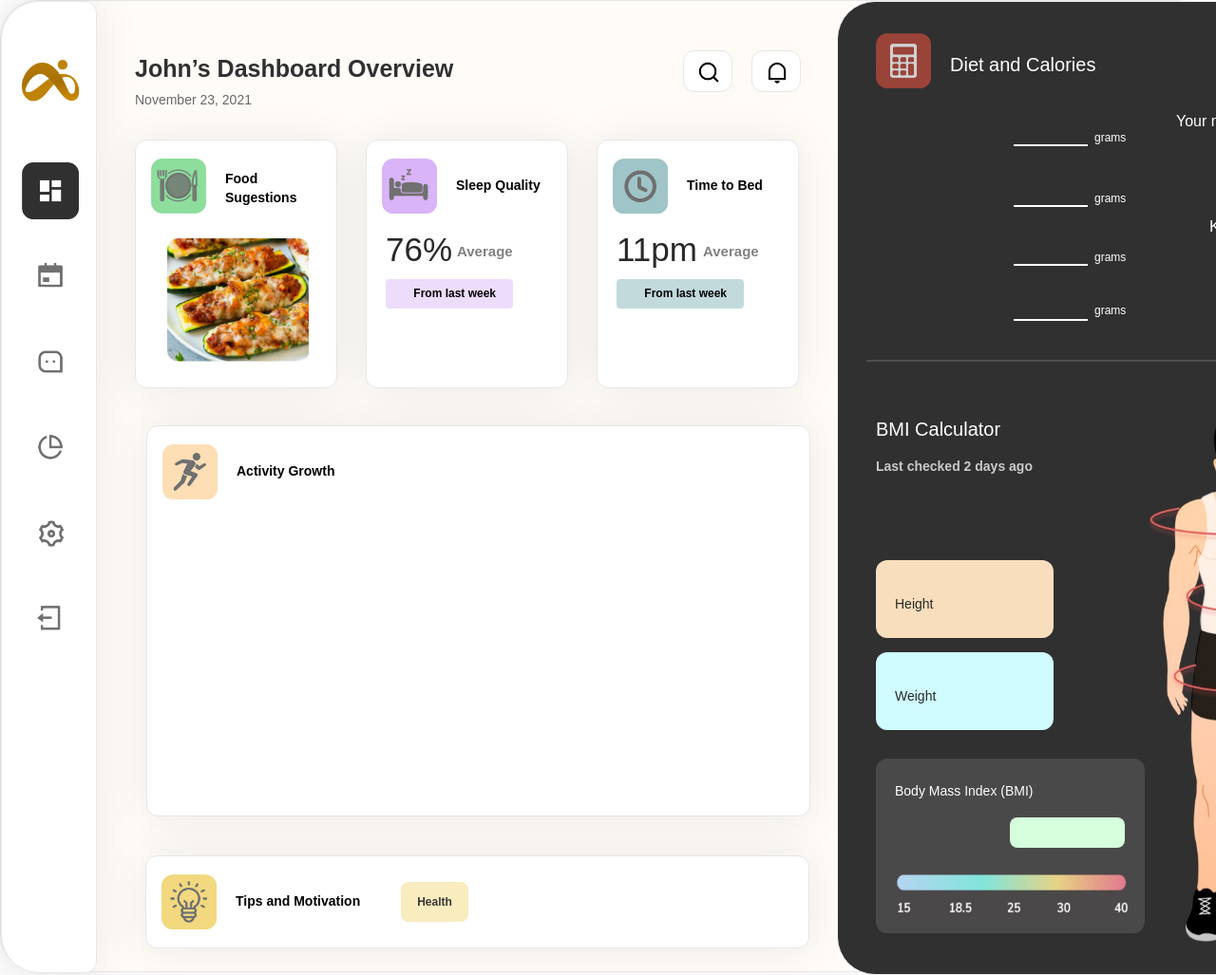
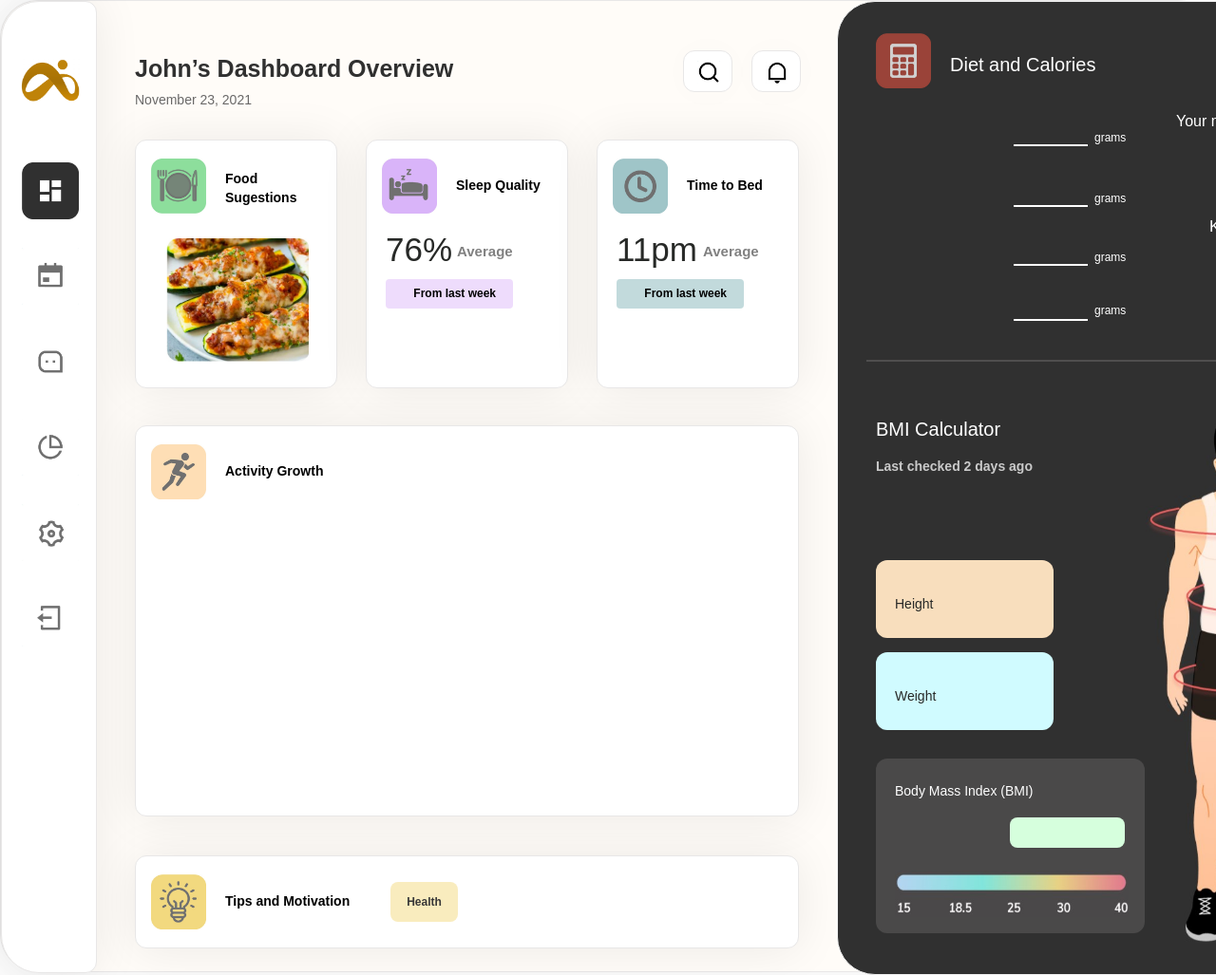
Before and after one commit to ahhotcaro/dashboard-health, a React (Create React App) app: page / in a window 1280 px wide. Shown: the top 1027 px of the page at 95% size. Built offline with nearby package versions, Linux system fonts and the light colour scheme.

Commit message:
changes front end

```diff
--- a/src/styles/Dashboard.css
+++ b/src/styles/Dashboard.css
@@ -223,7 +223,7 @@
   position: absolute;
   width: 699px;
   height: 412px;
-  left: 153px;
+  left: 141px;
   top: 447px;
 
   background: #ffffff;
@@ -340,7 +340,7 @@
   position: absolute;
   width: 699px;
   height: 98px;
-  left: 152px;
+  left: 141px;
   top: 900px;
 
   display: flex;
```
